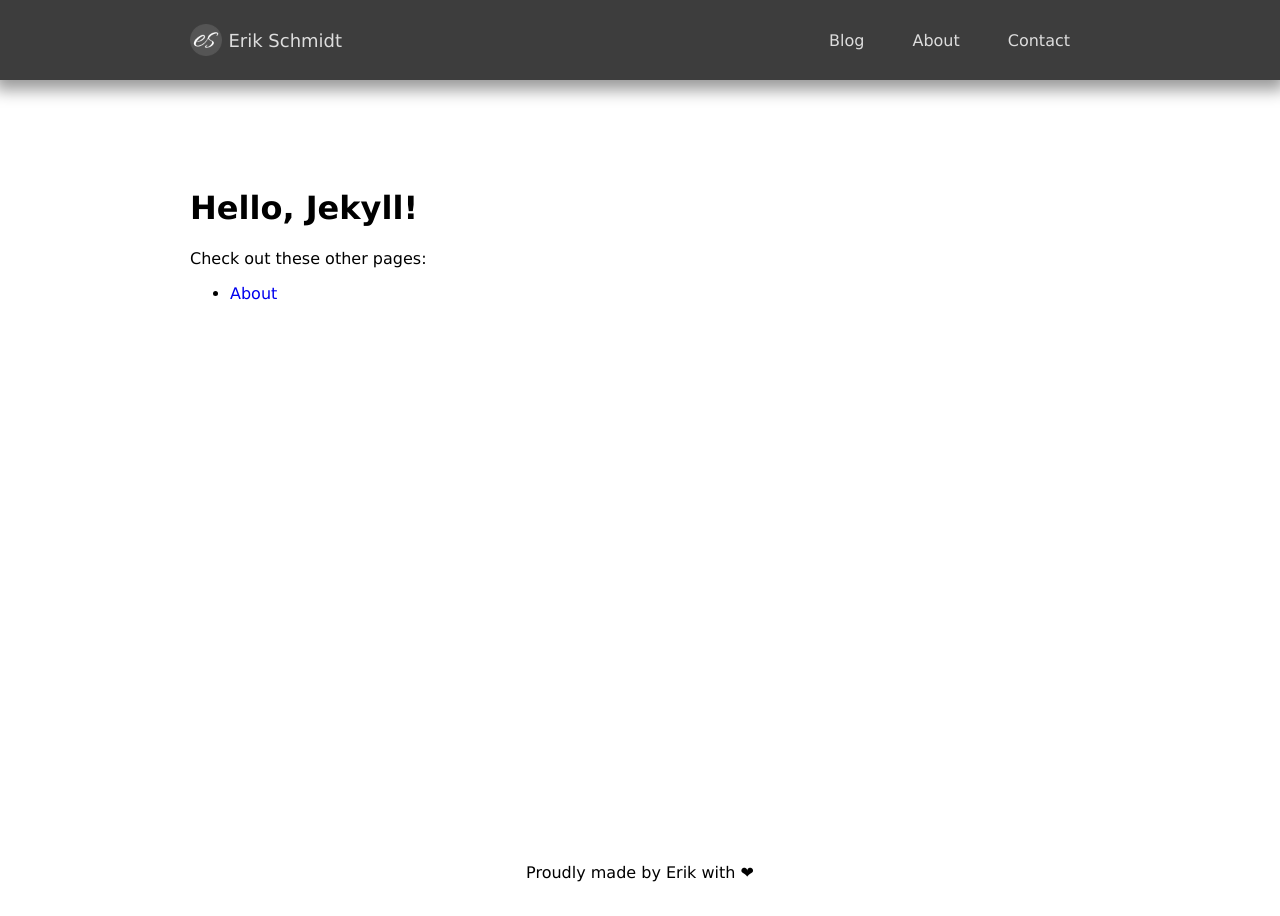
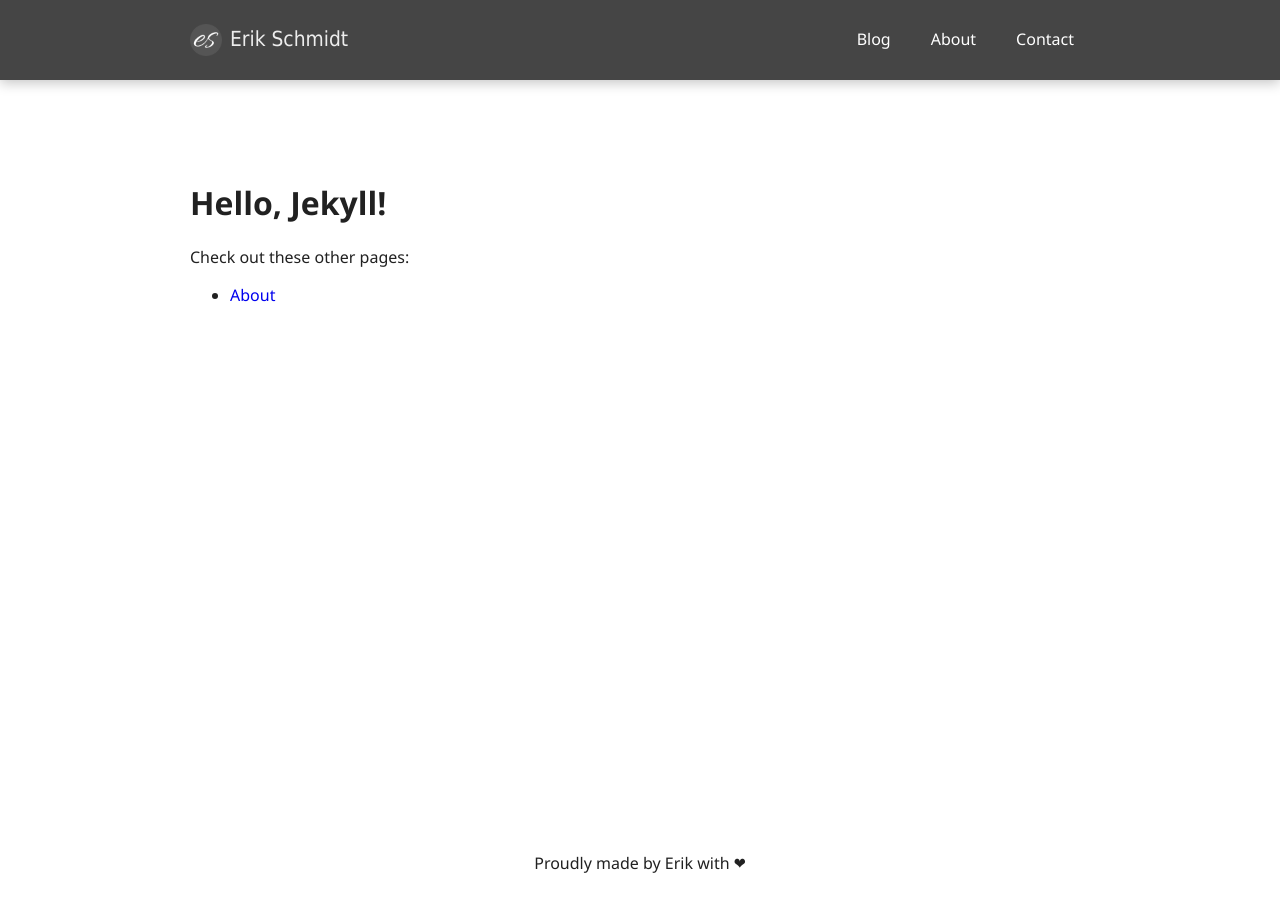
Before and after one commit to erik-schmidt/erik-schmidt.github.io, a Jekyll site: the page built from _pages/index.md, in a window 1280 px wide. Built offline with Jekyll 4.4.1, drawn with Linux system fonts in a browser that asks for light colours; our own code applies the rules of GitHub Pages for plain Markdown files.

Commit message:
Change font styling for header bar - Change Background color - add new variables and removed duplicates

```diff
--- /dev/null
+++ b/_sass/abstracts/_functions.scss
@@ -0,0 +1,29 @@
+@function tint($color, $percentage) {
+  @return mix(white, $color, $percentage);
+}
+
+@function shade($color, $percentage) {
+  @return mix(black, $color, $percentage);
+}
+
+@function bottom-shadow($depth) {
+  @if $depth > 5 {
+    $depth: 5;
+  }
+  $primary-offset: nth(1.5 3 6 10 15, $depth) * 1px;
+  $blur: nth(1 3 3 5 6, $depth) * 4px;
+  $color: rgba(#000, nth(0.24 0.23 0.23 0.22 0.22, $depth));
+
+  @return 0 $primary-offset $blur $color;
+}
+
+@function top-shadow($depth) {
+  @if $depth > 5 {
+    $depth: 5;
+  }
+  $primary-offset: nth(1.5 3 10 14 19, $depth) * 1px;
+  $blur: nth(1.5 3 10 14 19, $depth) * 4px;
+  $color: rgba(#000, nth(0.12 0.16 0.19 0.25 0.3, $depth));
+
+  @return 0 $primary-offset $blur $color;
+}
--- /dev/null
+++ b/_sass/abstracts/_mixins.scss
@@ -0,0 +1,26 @@
+@mixin on-event($self: false) {
+  @if $self {
+    &,
+    &:hover,
+    &:active,
+    &:focus {
+      @content;
+    }
+  } @else {
+    &:hover,
+    &:active,
+    &:focus {
+      @content;
+    }
+  }
+}
+
+@mixin border-top-radius($unit: $border-radius) {
+  border-top-left-radius: $unit;
+  border-top-right-radius: $unit;
+}
+
+@mixin border-bottom-radius($unit: $border-radius) {
+  border-bottom-left-radius: $unit;
+  border-bottom-right-radius: $unit;
+}
--- /dev/null
+++ b/_sass/abstracts/_variables.scss
@@ -0,0 +1,45 @@
+// Colors
+$text-color: hsl(0, 0%, 13%);
+$black: hsl(210, 11%, 15%);
+$light-grey: hsl(0, 0%, 93%);
+$mid-grey: hsl(208, 7%, 46%);
+$dark-grey: hsl(0, 0%, 27%);
+$white: hsl(0, 0%, 100%);
+
+// Backgrounds
+$background-light-transparent: hsla(0, 0%, 100%, 0.2);
+$background-dark-transparent: hsla(0, 0%, 0%, 0.5);
+$shadow: hsla(0, 0%, 13%, 0.2);
+
+// Borders
+$border-radius: 0.25rem;
+$border-radius-lg: 0.5rem;
+$border-radius-xl: 1rem;
+$border-radius-circle: 50%;
+
+// Spacing/Padding
+$spacing-base: 0.5rem;
+$margin-base: $spacing-base; // 0.5rem / 8px
+$padding-base: $spacing-base; // 0.5rem / 8px
+
+$margin-xs: $margin-base * 1; // 0.5rem / 8px
+$margin-sm: $margin-base * 2; // 1rem / 16px
+$margin-md: $margin-base * 3; // 1.5rem / 24px
+$margin-lg: $margin-base * 4; // 2rem / 32px
+$margin-xl: $margin-base * 5; // 2.5rem / 40px
+
+$padding-xs: $padding-base * 1; // 0.5rem / 8px
+$padding-sm: $padding-base * 2; // 1rem / 16px
+$padding-md: $padding-base * 3; // 1.5rem / 24px
+$padding-lg: $padding-base * 4; // 2rem / 32px
+$padding-xl: $padding-base * 5; // 2.5rem / 40px
+
+// Box shadow
+$box-shadow: 0 0 0.5em $shadow;
+
+// Line hights
+$line-height-light: 1px;
+$line-height-bold: 2px;
+
+$transition-duration: 200ms;
+$transition-delay: 400ms;
--- /dev/null
+++ b/_sass/base/_base.scss
@@ -0,0 +1,66 @@
+p {
+  margin: 0;
+}
+
+* {
+  font-family: $text-font-stack;
+}
+
+body {
+  background-color: $white;
+  color: $text-color;
+  grid-template-rows: 5rem 1fr auto;
+  grid-template-areas:
+    'navbar navbar navbar'
+    '. content .'
+    'footer footer footer';
+  grid-row-gap: 5rem;
+  min-width: 0;
+  min-height: 100vh;
+  margin: 0;
+  padding: 0;
+
+  scrollbar-color: tint($black, 30%) $background-light-transparent;
+  scrollbar-width: thin;
+
+  &::-webkit-scrollbar {
+    width: thin;
+  }
+
+  &::-webkit-scrollbar-thumb {
+    background-color: tint($black, 30%);
+    border-radius: $border-radius;
+  }
+}
+
+.centered {
+  display: grid;
+  grid-template-columns: minmax(2.4rem, 1fr) minmax(0, 100vh) minmax(
+      2.4rem,
+      1fr
+    );
+
+  > * {
+    grid-column: 2;
+  }
+}
+
+#page-content {
+  grid-area: content;
+}
+
+a {
+  font-weight: inherit;
+  text-decoration: none;
+}
+
+#page-footer {
+  grid-area: footer;
+  align-items: center;
+  justify-content: center;
+  padding: 1.6rem;
+
+  * {
+    text-align: center;
+  }
+}
--- /dev/null
+++ b/_sass/base/_typography.scss
@@ -0,0 +1,9 @@
+$text-font-stack: 'Segoe UI', Tahoma, Geneva, Verdana, sans-serif !default;
+$text-font-stack-bold: 'Segoe UI Black', Tahoma, Geneva, Verdana, sans-serif !default;
+$text-font-stack-light: 'Segoe UI Light', Tahoma, Geneva, Verdana, sans-serif !default;
+
+$body-font: normal 125% / 1.4 $text-font-stack;
+$small-font: 0.8rem !default;
+$regular-font: 1rem !default;
+$large-font: 1.3rem !default;
+$huge-font: 3rem !default;
--- a/_sass/components/_navbar.scss
+++ b/_sass/components/_navbar.scss
@@ -1,15 +1,17 @@
+$navbar-height: 5rem;
+
 .navbar-header {
   grid-area: navbar;
   position: fixed;
   top: 0;
   left: 0;
   width: 100%;
-  height: 5rem;
+  height: $navbar-height;
 }
 
 .navbar {
-  background-color: hsl(0, 0%, 24%);
-  box-shadow: 0px 5px 15px 5px rgba(0, 0, 0, 0.4);
+  background-color: $dark-grey;
+  box-shadow: bottom-shadow(2);
   height: 100%;
 }
 
@@ -25,16 +27,22 @@
   flex-shrink: 0;
   display: grid;
   grid-auto-flow: column;
-  grid-column-gap: 0.4rem;
+  grid-column-gap: $spacing-base;
   align-items: center;
 }
 
+#website-name {
+  font-size: $large-font;
+  font-family: $text-font-stack-light;
+  color: $light-grey;
+}
+
 .navbar-links {
-  color: white;
+  color: $white;
   list-style: none;
   display: grid;
   grid-row-gap: 0;
-  grid-column-gap: 0.5rem;
+  grid-column-gap: $spacing-base;
   grid-auto-flow: column;
   align-items: center;
   box-shadow: none;
@@ -46,24 +54,39 @@
   text-align: center;
 }
 
-#home-link {
-  font-size: 18px;
-  color: rgb(221, 221, 221);
+.navbar-link {
+  border-radius: $border-radius;
+  padding: 0 $padding-sm;
+  display: block;
+  color: $white;
 }
 
-.navbar-link {
-  border-radius: 0.4rem;
-  padding: 0.6rem 1.25rem;
+.link-after {
+  content: '';
   display: block;
-  color: rgb(221, 221, 221);
+  height: 0.15rem;
+  background: white;
 }
 
+#active-navbar-link,
+.navbar-link,
+#website-name {
+  &::after {
+    @extend .link-after;
+    width: 0;
+    transition: width 0.35s;
+  }
 
+  &:hover::after {
+    width: 100%;
+  }
+}
 
-#active-navbar-link,
-.navbar-link:hover,
-.navbar-link:focus {
-    color: white;
-    background-color:rgba(221, 221, 221, 0.25);
-    transition: all 200ms ease-in-out;
+#active-navbar-link {
+  font-weight: bold;
+
+  &::after {
+    @extend .link-after;
+    width: 100%;
+  }
 }
--- a/assets/styles/main.scss
+++ b/assets/styles/main.scss
@@ -1,5 +1,10 @@
 ---
 ---
 
-@import 'global/index';
+@charset 'UTF-8';
+
+@import 'abstracts/variables', 'abstracts/functions', 'abstracts/mixins';
+
+@import 'base/typography', 'base/base';
+
 @import 'components/navbar';
```
